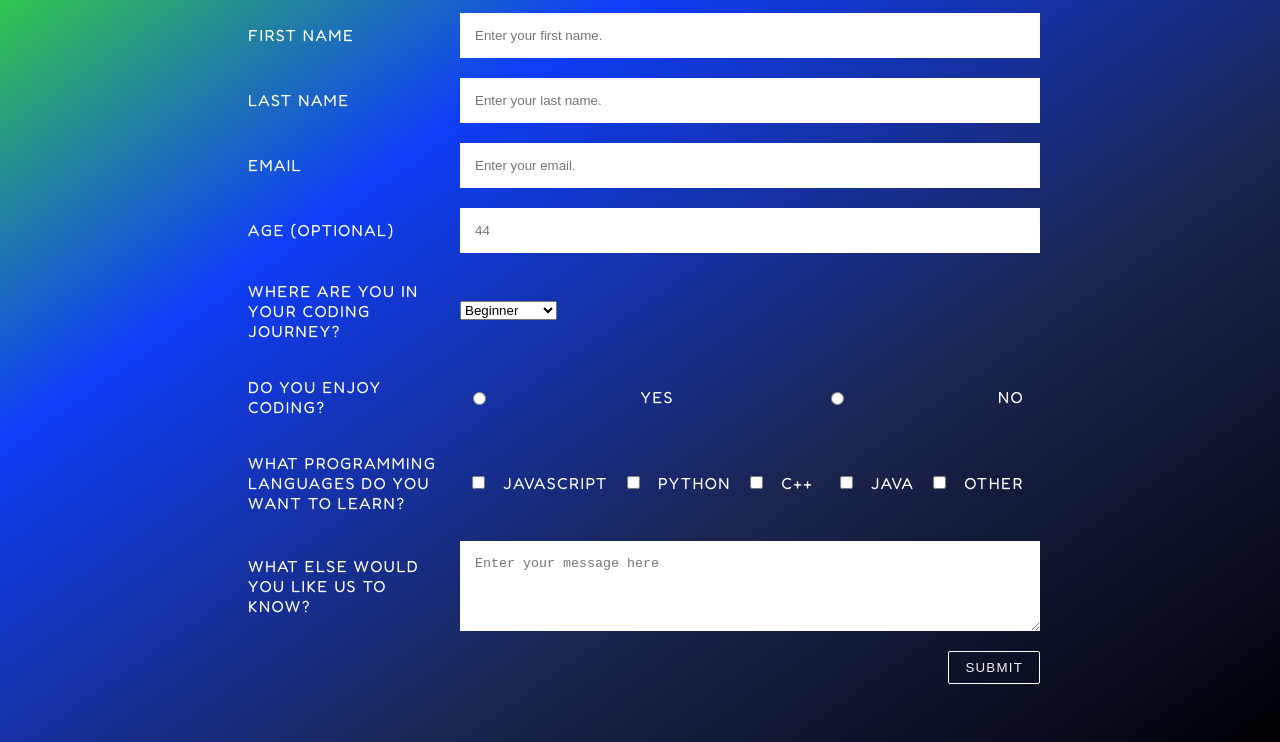
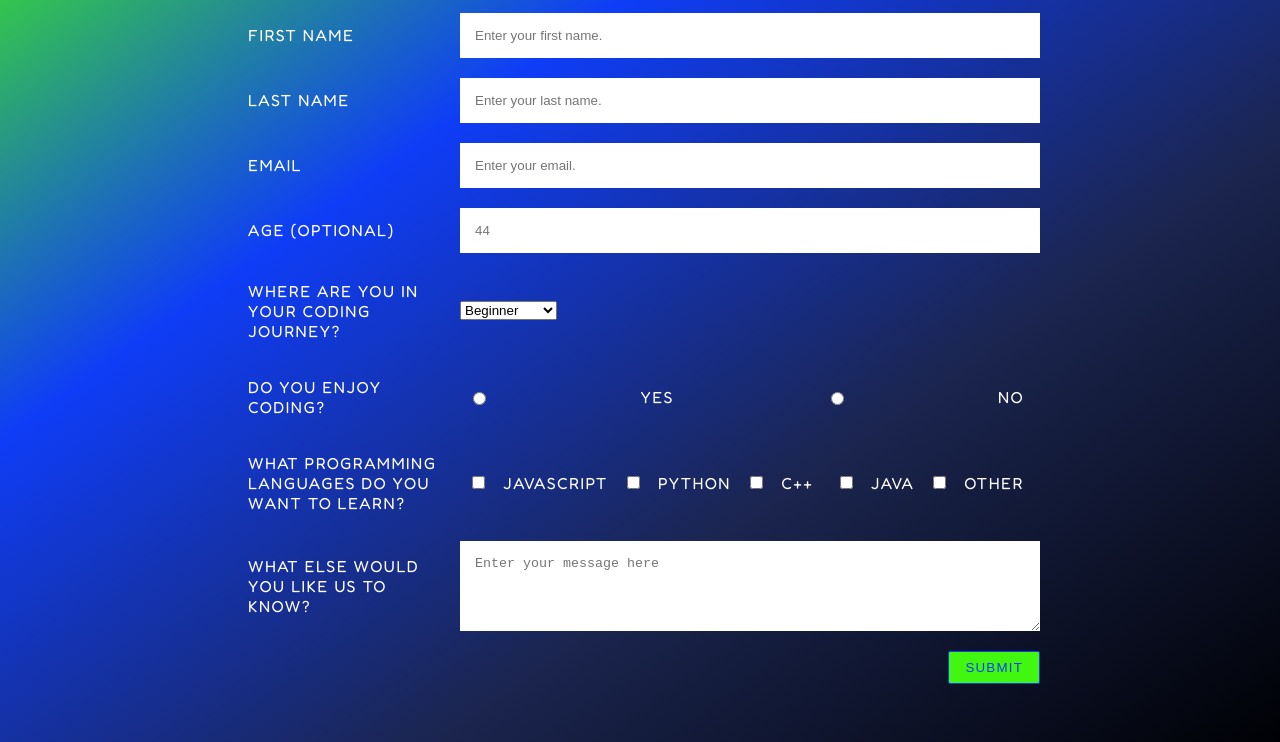
Before and after one commit to AudreyKBorges/survey-form, a plain HTML site: page index.html in a window 1280 px wide. In both pictures the pointer is over the button "SUBMIT". Shown: the part 163-905 px from the top of the page. Drawn offline with Linux system fonts and the light colour scheme.

Commit message:
Changed button colors on hover state

```diff
--- a/styles.css
+++ b/styles.css
@@ -162,6 +162,12 @@ h1, p, label {
   border-radius: 2px;
 }
 
+.flex-outer li button:hover {
+  border: 1.5px solid #0f3df7;
+  background: #41f70f;
+  color: #0f3df7;
+}
+
 .flex-inner li {
   width: 100px;
 }
```
